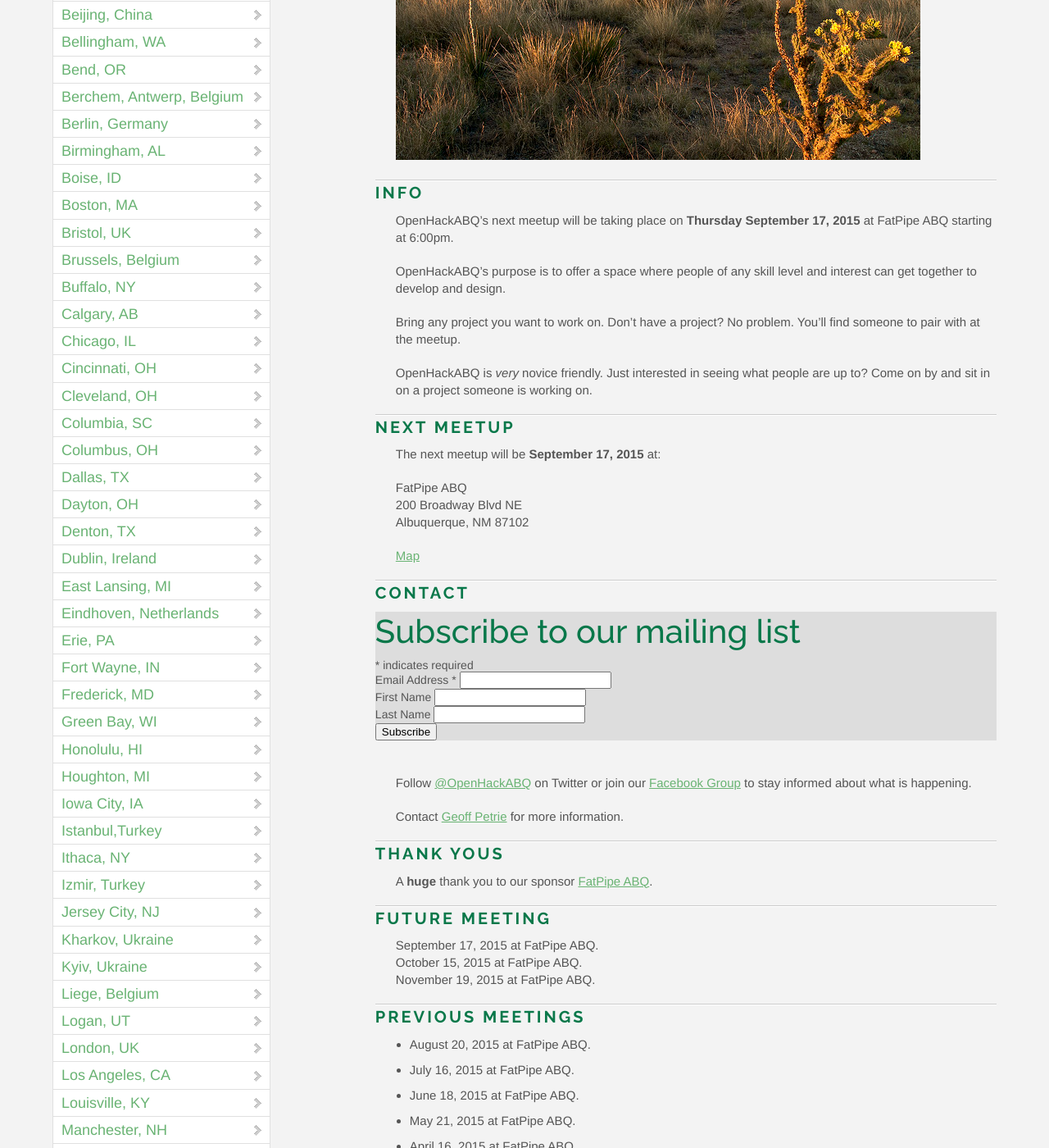
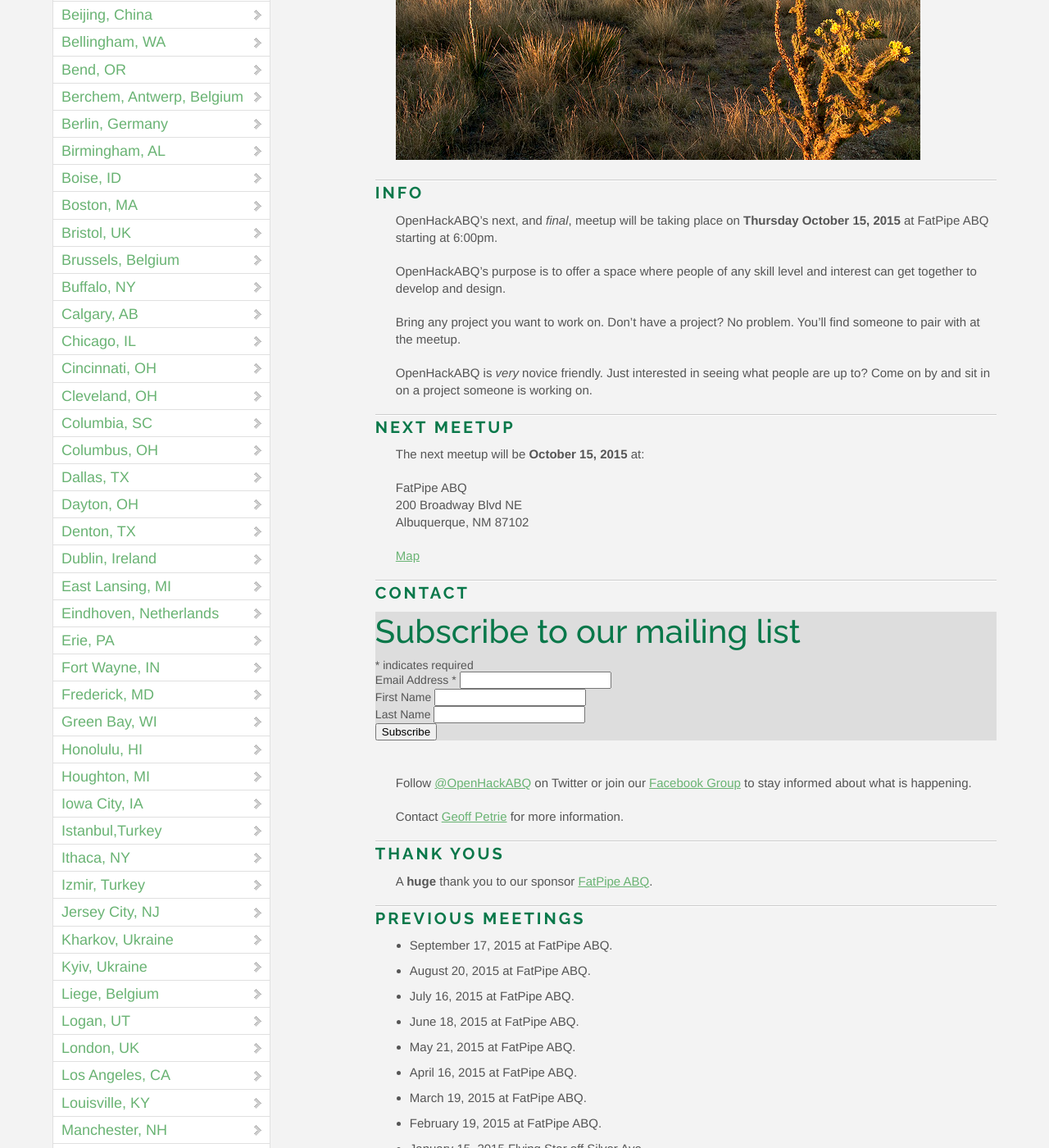
Before and after one commit to OpenHack/openhack.github.com, a Jekyll site: the page built from albuquerque/index.markdown, in a window 1280 px wide and 1400 px high, scrolled down 446 px. Shown: the whole window at 82% size. Built offline with Jekyll 4.4.1, drawn with Linux system fonts in a browser that asks for light colours; nearby versions of some CDN libraries; comment, search, counter and statistics services are not loaded.

Commit message:
Update Albuquerque

```diff
--- a/albuquerque/index.markdown
+++ b/albuquerque/index.markdown
@@ -9,7 +9,7 @@
 
 ### Info
 
-OpenHackABQ's next meetup will be taking place on **Thursday September 17, 2015** at FatPipe ABQ starting at 6:00pm.
+OpenHackABQ's next, and <em>final</em>, meetup will be taking place on **Thursday October 15, 2015** at FatPipe ABQ starting at 6:00pm.
 
 OpenHackABQ's purpose is to offer a space where people of any skill level and interest can get together to develop and design.
 
@@ -19,7 +19,7 @@
 
 ### Next meetup
 
-The next meetup will be **September 17, 2015** at:
+The next meetup will be **October 15, 2015** at:
 
 FatPipe ABQ
 200 Broadway Blvd NE
@@ -76,14 +76,9 @@
 
 A **huge** thank you to our sponsor [FatPipe ABQ](http://fatpipeabq.com/).
 
-### Future Meeting
-
-September 17, 2015 at FatPipe ABQ.
-October 15, 2015 at FatPipe ABQ.
-November 19, 2015 at FatPipe ABQ.
-
 ### Previous Meetings
 
+* September 17, 2015 at FatPipe ABQ.
 * August 20, 2015 at FatPipe ABQ.
 * July 16, 2015 at FatPipe ABQ.
 * June 18, 2015 at FatPipe ABQ.
```
